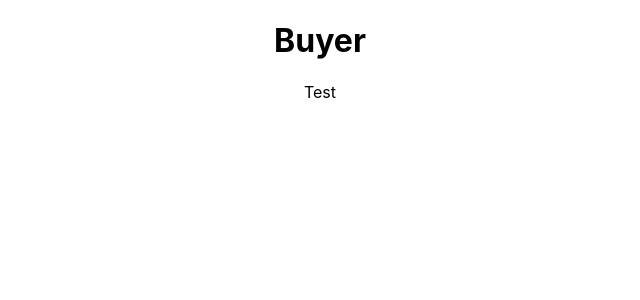
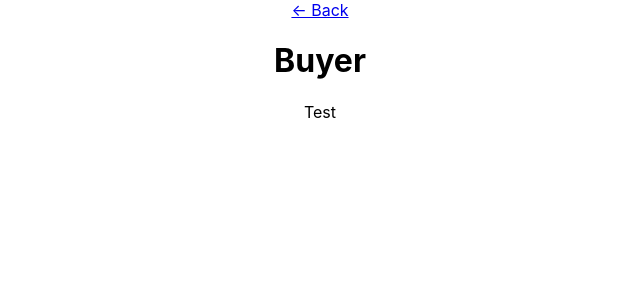
Before and after one commit to timhc22/shopping-poc, a React (Create React App) app: page /buyer in a window 1280 px wide. Shown: the top 300 px of the page, without its empty margins (320-960 px from the left). Built offline with nearby package versions, Linux system fonts and the light colour scheme.

Commit message:
Add back links

```diff
--- a/src/pages/BuyerPage/BuyerPage.tsx
+++ b/src/pages/BuyerPage/BuyerPage.tsx
@@ -1,9 +1,14 @@
 import React from 'react';
+import { Link } from 'react-router-dom';
 
 export default function BuyerPage(): JSX.Element {
 
   return (
     <div>
+      <Link to="/">
+        &larr; Back
+      </Link>
+
       <h1>Buyer</h1>
       Test
     </div>
--- a/src/pages/SellerPage/SellerPage.tsx
+++ b/src/pages/SellerPage/SellerPage.tsx
@@ -1,9 +1,14 @@
 import React from 'react';
+import { Link } from 'react-router-dom';
 
 export default function SellerPage(): JSX.Element {
 
   return (
     <div>
+      <Link to="/">
+        &larr; Back
+      </Link>
+
       <h1>Seller</h1>
       Test
     </div>
```
